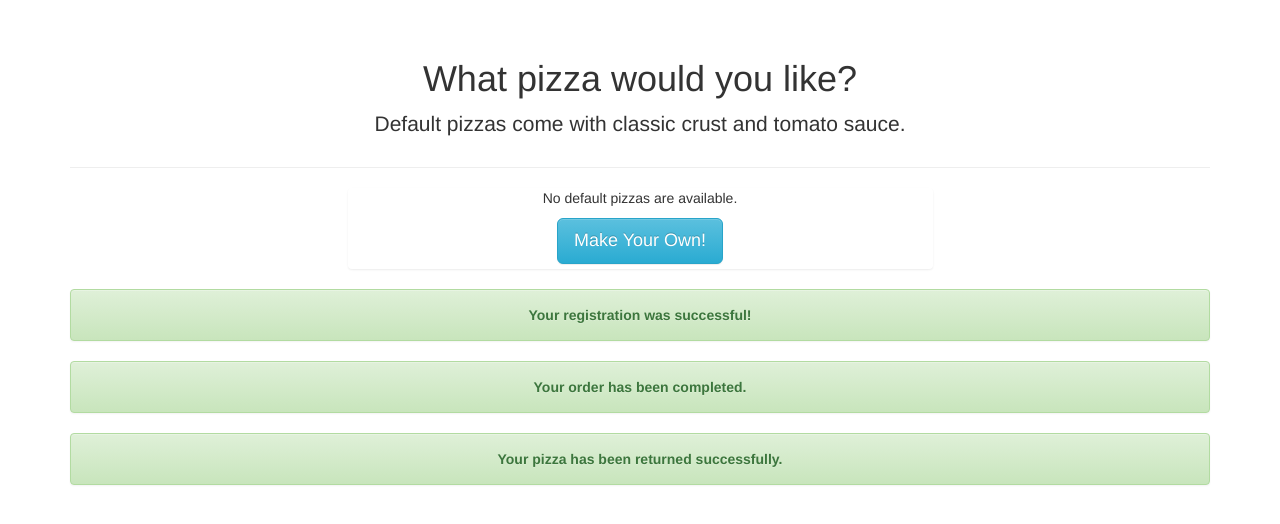
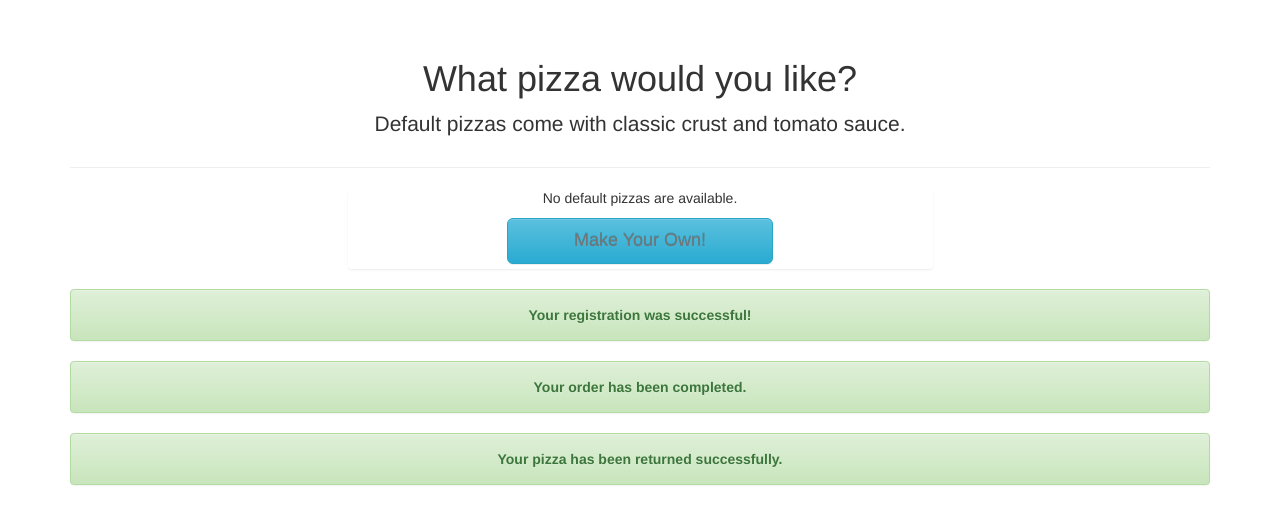
Before and after one commit to tallendev/Frizza, a Django app: page /pizza/ in a window 1280 px wide. Shown: the part 51-575 px from the top of the page. Run offline with Django 3.2, Linux system fonts and the light colour scheme; the visitor is signed in with stand-in values (Sample User, id 1); data that the repository does not hold is empty; some libraries are stand-ins or nearby versions.

Commit message:
Merge remote-tracking branch 'origin/master'
Conflicts:
	Frizza/templates/public_html/login.html

```diff
--- a/Frizza/templates/public_html/Pizza/pizza.html
+++ b/Frizza/templates/public_html/Pizza/pizza.html
@@ -71,28 +71,29 @@
         <h1>What pizza would you like?</h1>
         <p class="lead">Default pizzas come with classic crust and tomato sauce.</p>
     </div>
-
+    <form action="" class="form-signin" method="post">{% csrf_token %}
     <div class="list_container">
         <div class="row">
             <div class="column">
                 <div class="list-group">
                 {% if admin_list %}
                     {% for pizza in admin_list %}
-                        <a href="/confirmation" class="btn btn-lg btn-default">{{ pizza.pizza_name }}</a>                {% endfor %}
+                        <input class="btn btn-lg btn-default" name="{{ pizza.pizza_name }}" placeholder="{{ pizza.pizza_name }}">
+                    {% endfor %}
                 {% else %}
                     <p> No default pizzas are available.</p>
                 {% endif %}
                 {% if user_list %}
                     {% for pizza in user_list %}
-                    <a href="/confirmation" class="btn btn-lg btn-default">{{ pizza.pizza_name }}</a>
+                    <input class="btn btn-lg btn-default" name="{{ pizza.pizza_name }}" placeholder="{{ pizza.pizza_name }}">
                     {% endfor %}
                 {% endif %}
-                    <a href="/crust" class="btn btn-lg btn-info">Make Your Own!</a>
+                    <input class="btn btn-lg btn-info" name="Make Your Own" placeholder="Make Your Own!">
                 </div>
             </div>
         </div>
     </div>
-
+    </form>
 
     <div class="alert alert-success">
         <strong>Your registration was successful!</strong>
```
